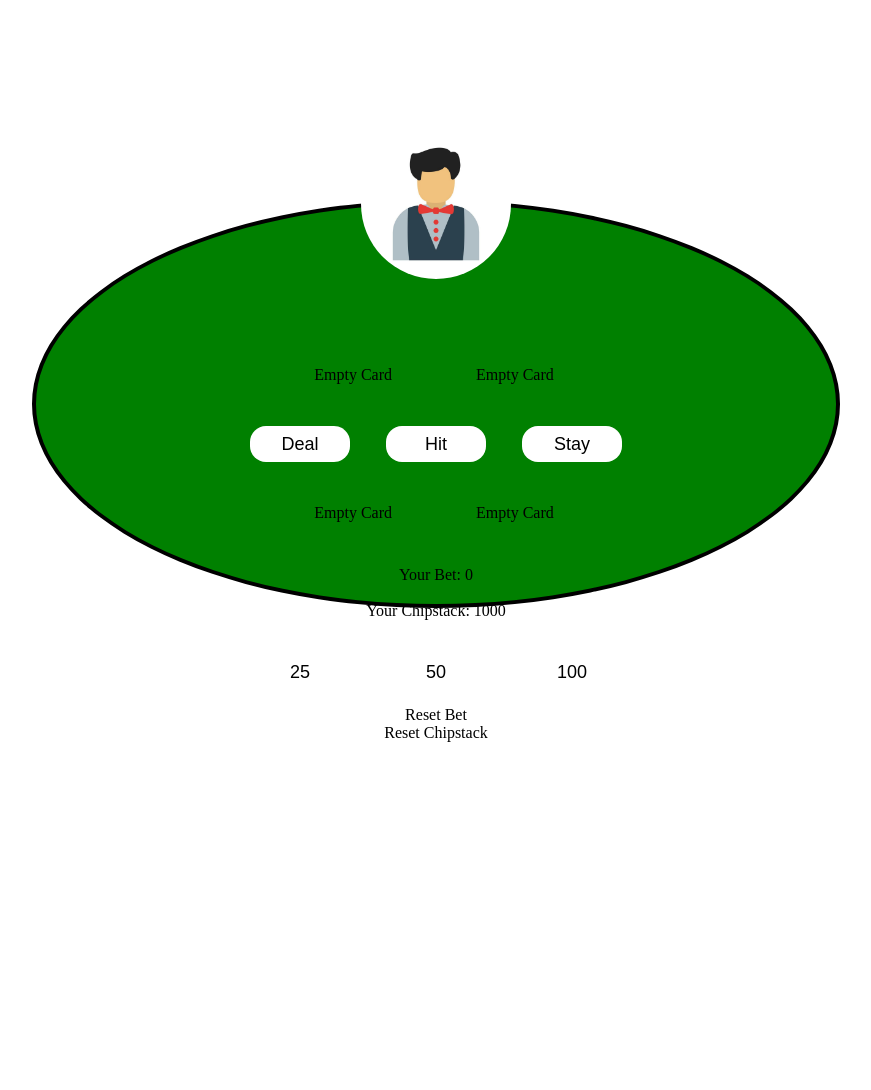
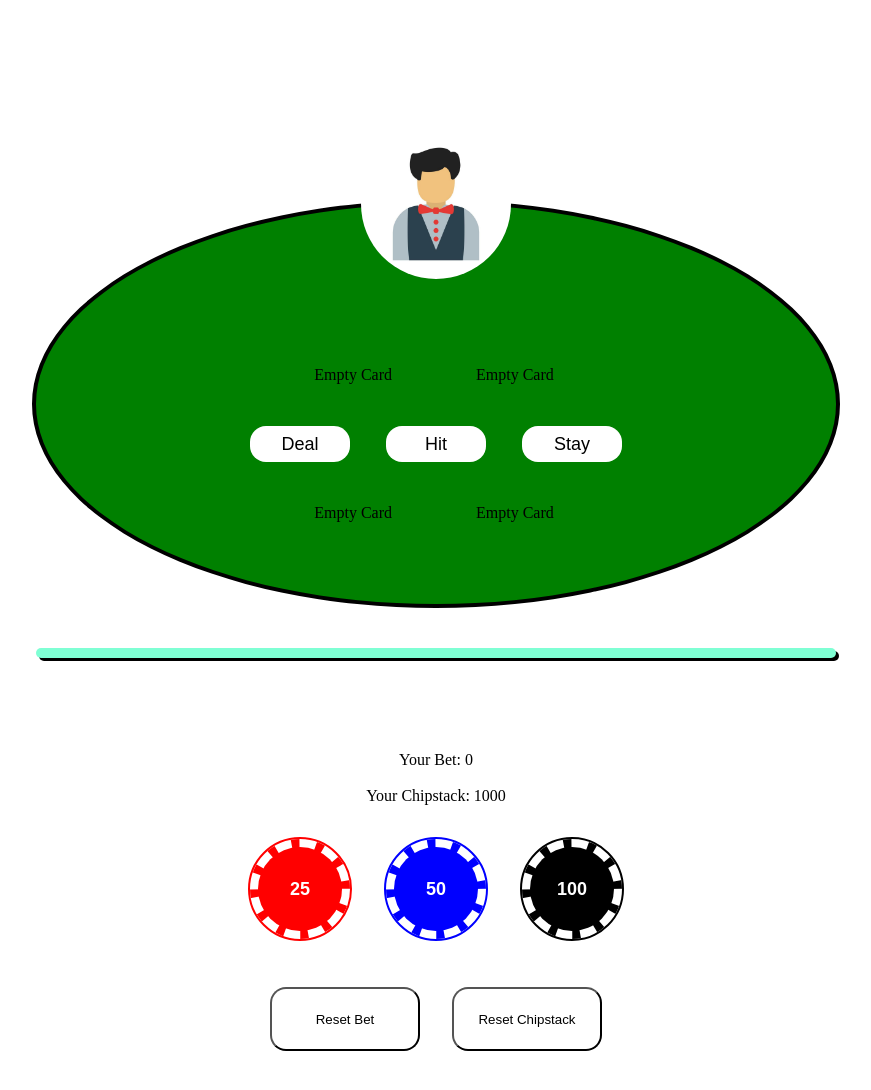
Before and after one commit to mdean317/Browser-Game, a plain HTML site: page index.html in a window 1280 px wide. Shown: the whole page, without its empty margins (168-1039 px from the left). Before the commit the page ends 808 px from the top, so only its background shows below. Drawn offline with Linux system fonts and the light colour scheme.

Commit message:
final additions and styling

```diff
--- a/css/style.css
+++ b/css/style.css
@@ -42,7 +42,8 @@
     font-size: 18px;
     background-color: white;
 }
-.game-result .chip-stack{
+
+.game-result {
     font-size: 20px;
     border-radius: 10px;
     padding: 5px;
@@ -51,4 +52,46 @@
     margin: auto;
     margin-top: 100px;
     background-color: aquamarine;
+    font-weight: bold;
 }
+
+.chip {
+    width: 100px;
+    height: 100px;
+    margin: 16px;
+    border-radius: 100px;
+    border: 8px dashed white;
+    font-size: 18px;
+    font-weight: bold;
+    color: white;
+    background-color: red;
+    outline: 2px solid red;
+}
+
+#fifty {
+    background-color: blue;
+    outline: 2px solid blue;
+}
+
+#one-hundred {
+    background-color: black;
+    outline: 2px solid black;
+}
+
+.hand-bet {
+    margin-top: 75px
+}
+
+.reset-div {
+    display: flex;
+    justify-content: center;
+    margin: 32px;
+    gap: 32px;
+}
+
+.reset-div button {
+    width: 150px;
+    height: 64px;
+    background-color: white;
+    border-radius: 16px;
+}
--- a/index.html
+++ b/index.html
@@ -1,5 +1,6 @@
 <!DOCTYPE html>
 <html lang="en">
+
 <head>
     <meta charset="UTF-8">
     <meta name="viewport" content="width=device-width, initial-scale=1.0">
@@ -7,6 +8,7 @@
     <script defer src="./js/app.js"></script>
     <link rel="stylesheet" href="./css/style.css"/>
 </head>
+
 <body>
     <div class="table">
         <div id="dealer-face">
@@ -53,9 +55,12 @@
             <!--<button class="button" id="double">Double</button>-->
             <!--<button class="button" id="split">Split</button>-->
         </div>
-        <div class="reset-bet">Reset Bet</div>
-        <div class="reset-chip-stack">Reset Chipstack</div>
+        <div class="reset-div">
+            <button class="reset-bet">Reset Bet</button>
+            <button class="reset-chip-stack">Reset Chipstack</button>
+        </div>
         <br>
     </div>
 </body>
+
 </html>
```
Lines whose indentation alone changed are shown as unchanged.
